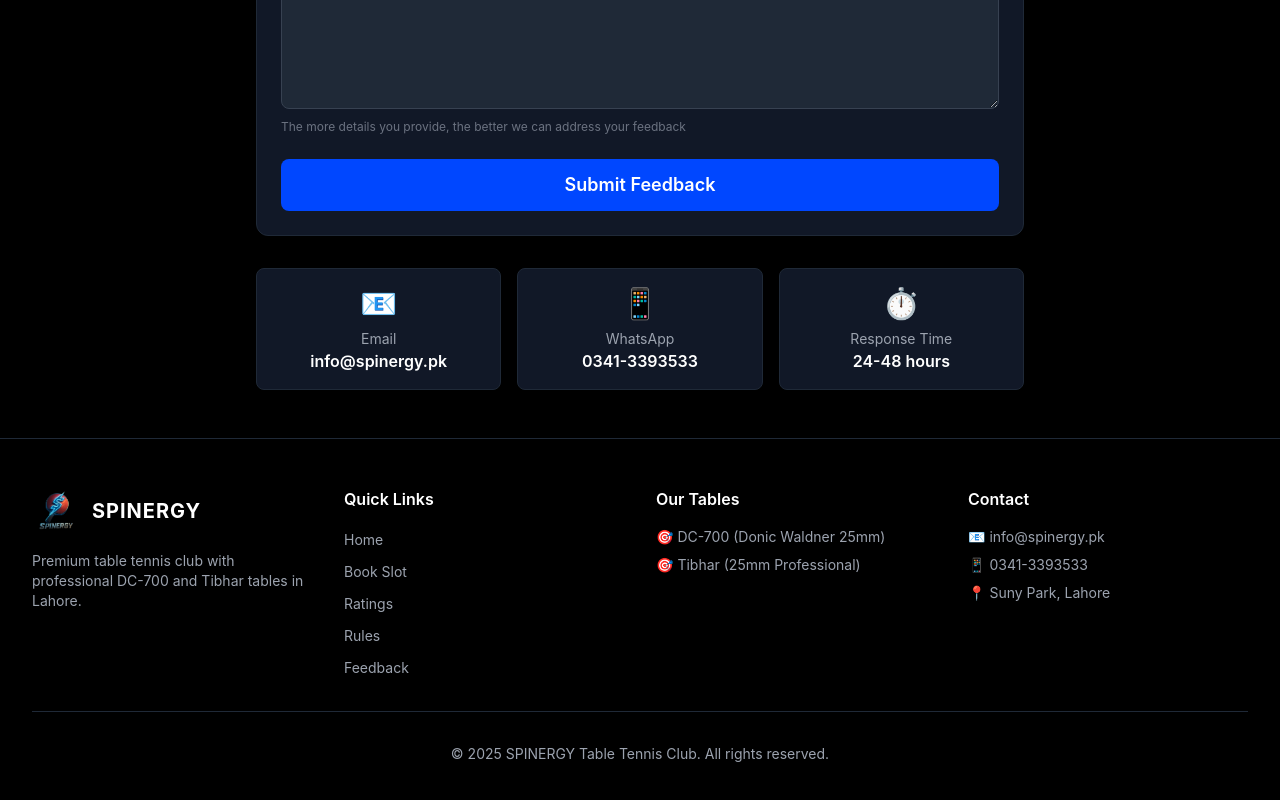
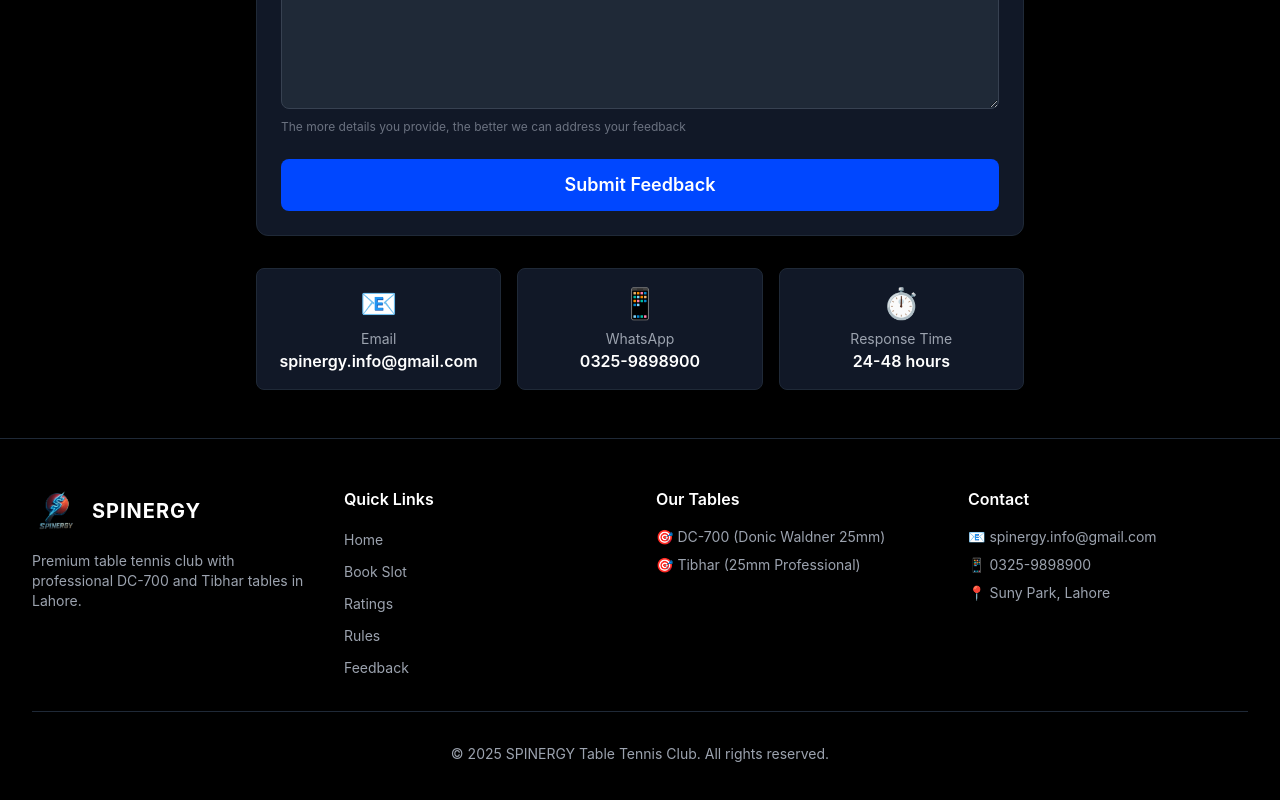
Before and after one commit to shaikh3533/pinergy-v2, a React (Vite) app: page /suggestions in a window 1280 px wide. Shown: the part 785-1585 px from the top of the page. Built offline with nearby package versions, Linux system fonts and the light colour scheme; no server answers.

Commit message:
Hide booked slots completely from UI - Booked slots now filtered out and hidden (not just disabled) - Only available slots are visible to users - Added empty state when all slots are booked - Prevents confusion and improves UX

```diff
--- a/src/components/Layout/Footer.tsx
+++ b/src/components/Layout/Footer.tsx
@@ -64,8 +64,8 @@
           <div>
             <h3 className="text-white font-semibold mb-4">Contact</h3>
             <ul className="space-y-2 text-sm text-gray-400">
-              <li>📧 info@spinergy.pk</li>
-              <li>📱 0341-3393533</li>
+              <li>📧 spinergy.info@gmail.com</li>
+              <li>📱 0325-9898900</li>
               <li>📍 Suny Park, Lahore</li>
             </ul>
           </div>
--- a/src/pages/Book.tsx
+++ b/src/pages/Book.tsx
@@ -757,35 +757,37 @@
                             Loading available slots...
                           </div>
                         )}
-                        {!fetchingSlots && availableTimeSlots.map((slot) => {
+                        {!fetchingSlots && availableTimeSlots
+                          .filter(slot => !isSlotBooked(slot.value)) // Only show available slots
+                          .map((slot) => {
                             const selected = isSlotSelected(slot.value);
-                          const booked = isSlotBooked(slot.value);
                             return (
                               <motion.button
                                 key={slot.value}
                                 type="button"
                                 onClick={() => handleSlotToggle(slot)}
-                              whileHover={!booked ? { scale: 1.05 } : {}}
-                              whileTap={!booked ? { scale: 0.95 } : {}}
-                              disabled={booked}
+                                whileHover={{ scale: 1.05 }}
+                                whileTap={{ scale: 0.95 }}
                                 className={`p-3 rounded-lg border-2 transition ${
-                                booked
-                                  ? 'border-red-900 bg-red-900/20 text-red-400 cursor-not-allowed opacity-50'
-                                  : selected
+                                  selected
                                     ? 'border-primary-blue bg-primary-blue/20 text-white shadow-lg shadow-primary-blue/20'
                                     : 'border-gray-700 text-gray-400 hover:border-gray-600 hover:text-white'
                                 }`}
                               >
                                 <div className="font-semibold text-sm">{slot.label}</div>
-                              {booked && (
-                                <div className="text-xs text-red-400 mt-1">✗ Booked</div>
-                              )}
-                              {!booked && selected && (
+                                {selected && (
                                   <div className="text-xs text-primary-blue mt-1">✓ Selected</div>
                                 )}
                               </motion.button>
                             );
                           })}
+                        {!fetchingSlots && availableTimeSlots.filter(slot => !isSlotBooked(slot.value)).length === 0 && (
+                          <div className="col-span-full text-center text-gray-400 py-8">
+                            <div className="text-4xl mb-2">😔</div>
+                            <div className="text-lg font-semibold mb-1">No Available Slots</div>
+                            <div className="text-sm">All slots for this date and table are booked. Please try another date or table.</div>
+                          </div>
+                        )}
                       </div>
                     </div>
                   )}
--- a/src/pages/Contact.tsx
+++ b/src/pages/Contact.tsx
@@ -92,7 +92,7 @@
                     <h3 className="text-xl font-semibold text-white mb-2">Phone</h3>
                     <p className="text-gray-400">
                       <a href="tel:+923413393533" className="hover:text-white transition">
-                        0341-3393533
+                        0325-9898900
                       </a>
                       <br />
                       <a href="https://wa.me/923413393533" className="hover:text-white transition" target="_blank" rel="noopener noreferrer">
@@ -128,8 +128,8 @@
                   <div>
                     <h3 className="text-xl font-semibold text-white mb-2">Email</h3>
                     <p className="text-gray-400">
-                      <a href="mailto:info@spinergy.pk" className="hover:text-white transition">
-                        info@spinergy.pk
+                      <a href="mailto:spinergy.info@gmail.com" className="hover:text-white transition">
+                        spinergy.info@gmail.com
                       </a>
                       <br />
                       <a href="mailto:bookings@spinergy.pk" className="hover:text-white transition">
--- a/src/pages/Suggestions.tsx
+++ b/src/pages/Suggestions.tsx
@@ -228,13 +228,13 @@
             <div className="bg-gray-900 border border-gray-800 rounded-lg p-4 text-center">
               <div className="text-3xl mb-2">📧</div>
               <div className="text-sm text-gray-400">Email</div>
-              <div className="text-white font-semibold">info@spinergy.pk</div>
+              <div className="text-white font-semibold">spinergy.info@gmail.com</div>
             </div>
 
             <div className="bg-gray-900 border border-gray-800 rounded-lg p-4 text-center">
               <div className="text-3xl mb-2">📱</div>
               <div className="text-sm text-gray-400">WhatsApp</div>
-              <div className="text-white font-semibold">0341-3393533</div>
+              <div className="text-white font-semibold">0325-9898900</div>
             </div>
 
             <div className="bg-gray-900 border border-gray-800 rounded-lg p-4 text-center">
--- a/src/utils/emailNotification.ts
+++ b/src/utils/emailNotification.ts
@@ -233,7 +233,7 @@
             <td style="padding: 0 20px 30px 20px; text-align: center;">
               <p style="margin: 0 0 10px 0; color: #666; font-size: 14px;">📍 <strong>Location:</strong> Suny Park, Lahore, Punjab</p>
               <p style="margin: 0 0 10px 0; color: #666; font-size: 14px;">📱 <strong>Phone:</strong> 03413393533</p>
-              <p style="margin: 0; color: #666; font-size: 14px;">📧 <strong>Email:</strong> info@spinergy.pk</p>
+              <p style="margin: 0; color: #666; font-size: 14px;">📧 <strong>Email:</strong> spinergy.info@gmail.com</p>
             </td>
           </tr>
 
```
Also changed, not shown: 3 other files (tests, documents, lock files or other folders). Lines whose indentation alone changed are shown as unchanged.
